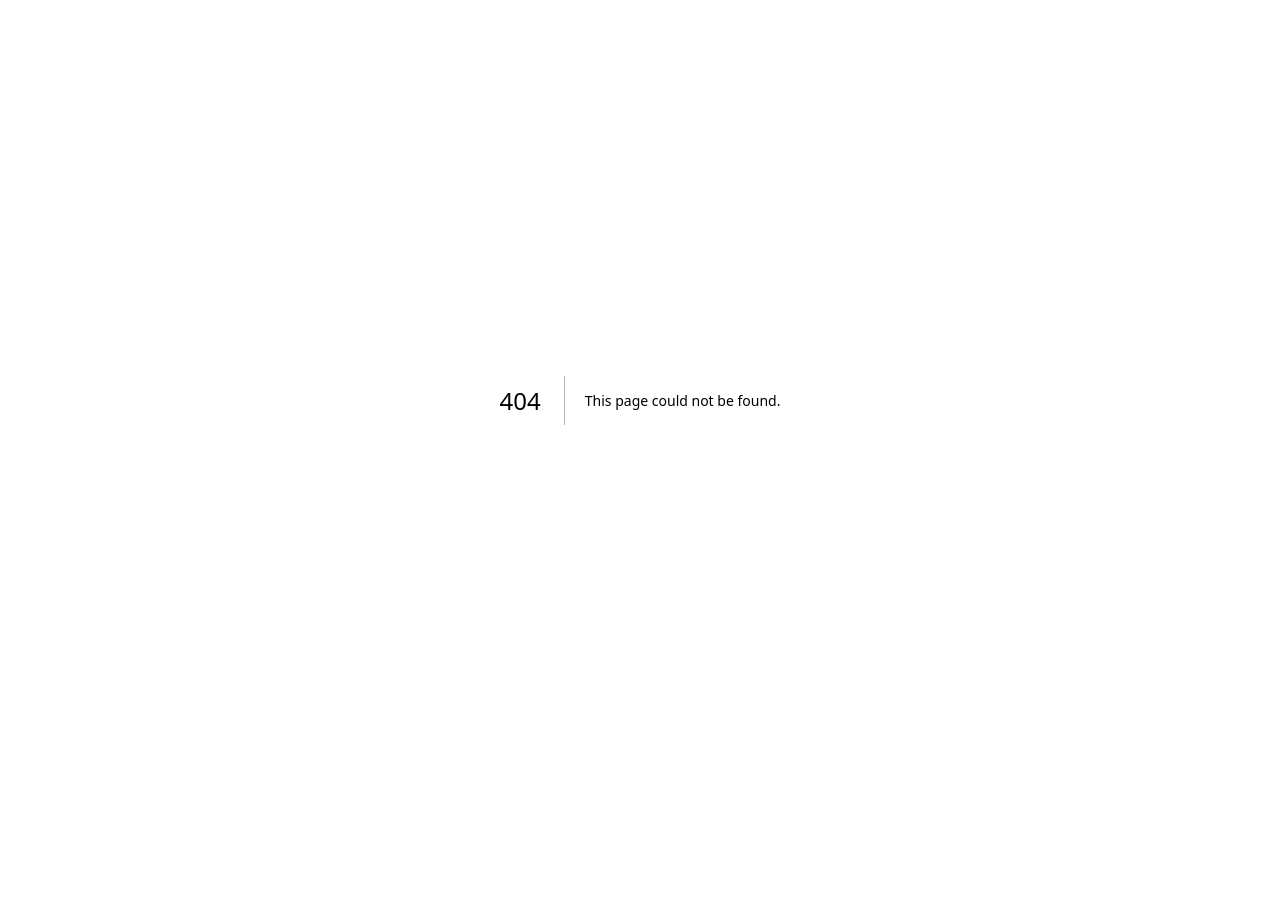
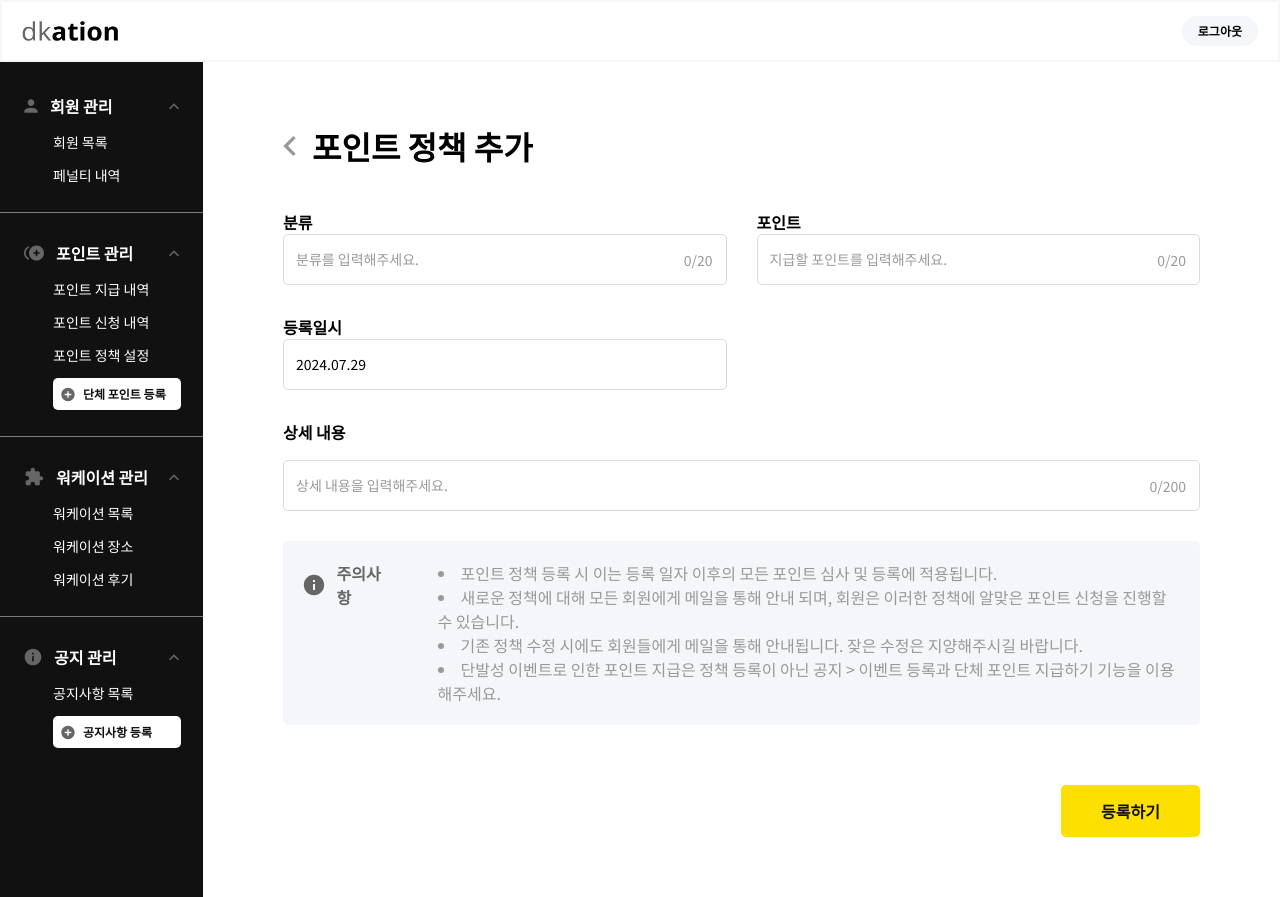
Before and after one commit to TEAM-MONGDOL/dkation-fe, a Next.js app: page /admin/points/policy/new in a window 1280 px wide. Before the commit this address had no page. Before the commit the page ends 800 px from the top, so only its background shows below. Built offline with nearby package versions, Linux system fonts and the light colour scheme.

Commit message:
feat: 정책 추가 페이지 구현

```diff
--- /dev/null
+++ b/src/app/(route)/admin/points/policy/new/page.tsx
@@ -0,0 +1,95 @@
+'use client';
+
+import { InfoIcon } from '@/_assets/icons';
+import ButtonAtom from '@/_components/common/atoms/ButtonAtom';
+import InputAreaAtom from '@/_components/common/atoms/InputAreaAtom';
+import InfoSectionContainer from '@/_components/common/containers/InfoSectionContainer';
+import InputModule from '@/_components/common/modules/InputModule';
+import TitleBarModule from '@/_components/common/modules/TitleBarModule';
+import dayjs from 'dayjs';
+import Image from 'next/image';
+import { useRouter } from 'next/navigation';
+import React from 'react';
+
+const AdminPointsPolicyNewPage = () => {
+  const router = useRouter();
+
+  return (
+    <div className="w-full flex flex-col gap-y-10 overflow-y-auto">
+      <TitleBarModule title="포인트 정책 추가" type="LEFT" />
+      <section className="w-full flex flex-col gap-y-[60px]">
+        <div className="w-full flex flex-col gap-y-[30px]">
+          <div className="w-full flex gap-x-[30px] items-center">
+            <div className="flex-1">
+              <InputModule
+                subtitle="분류"
+                placeholder="분류를 입력해주세요."
+                textCount={20}
+              />
+            </div>
+            <div className="flex-1">
+              <InputModule
+                subtitle="포인트"
+                placeholder="지급할 포인트를 입력해주세요."
+                textCount={20}
+              />
+            </div>
+          </div>
+          <div className="w-full flex gap-x-[30px] items-center">
+            <div className="flex-1">
+              {/* TODO : ReadOnly 및 background 필요 */}
+              <InputModule
+                subtitle="등록일시"
+                value={dayjs().format('YYYY.MM.DD')}
+              />
+            </div>
+            <div className="flex-1" />
+          </div>
+          <div className="w-full flex flex-col gap-y-4">
+            <h3 className="font-bold">상세 내용</h3>
+            {/* TODO : 높이조절 필요 */}
+            <InputAreaAtom
+              placeholder="상세 내용을 입력해주세요."
+              textCount={200}
+            />
+          </div>
+          <div className="w-full flex gap-x-12 rounded-regular items-start bg-cus-100 p-5">
+            <div className="flex items-center gap-x-3">
+              <Image src={InfoIcon} alt="Info Icon" width={24} height={24} />
+              <span className="font-semibold text-sub-300">주의사항</span>
+            </div>
+            <ul className="text-sub-200 list-disc list-inside">
+              <li>
+                포인트 정책 등록 시 이는 등록 일자 이후의 모든 포인트 심사 및
+                등록에 적용됩니다.
+              </li>
+              <li>
+                새로운 정책에 대해 모든 회원에게 메일을 통해 안내 되며, 회원은
+                이러한 정책에 알맞은 포인트 신청을 진행할 수 있습니다.
+              </li>
+              <li>
+                기존 정책 수정 시에도 회원들에게 메일을 통해 안내됩니다. 잦은
+                수정은 지양해주시길 바랍니다.
+              </li>
+              <li>{`단발성 이벤트로 인한 포인트 지급은 정책 등록이 아닌 공지 > 이벤트 등록과 단체 포인트 지급하기 기능을 이용해주세요.`}</li>
+            </ul>
+          </div>
+        </div>
+        <div className="w-full flex items-center justify-end">
+          <ButtonAtom
+            buttonType="yellow"
+            onClick={() => {
+              alert('등록하기');
+              // TODO : API 연동
+              router.push('/admin/points/policy');
+            }}
+          >
+            등록하기
+          </ButtonAtom>
+        </div>
+      </section>
+    </div>
+  );
+};
+
+export default AdminPointsPolicyNewPage;
```
